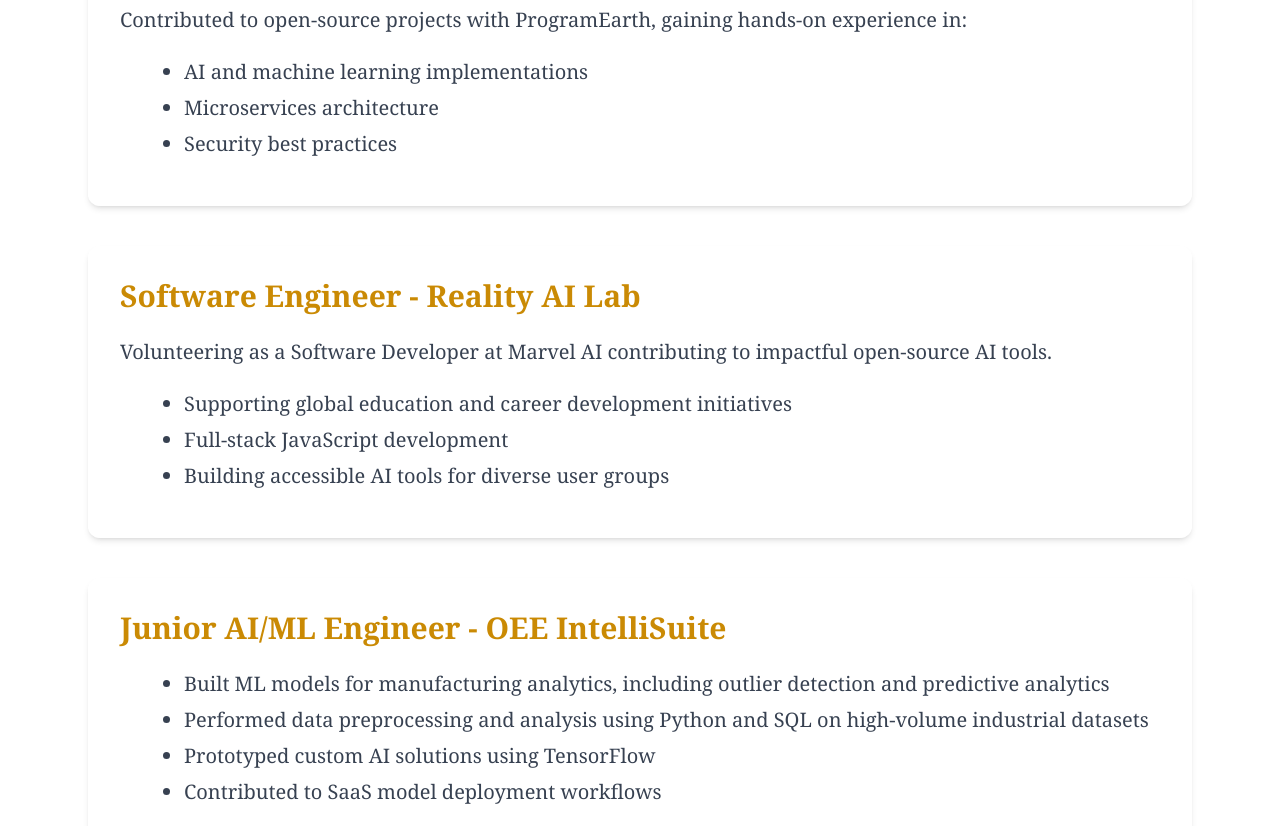
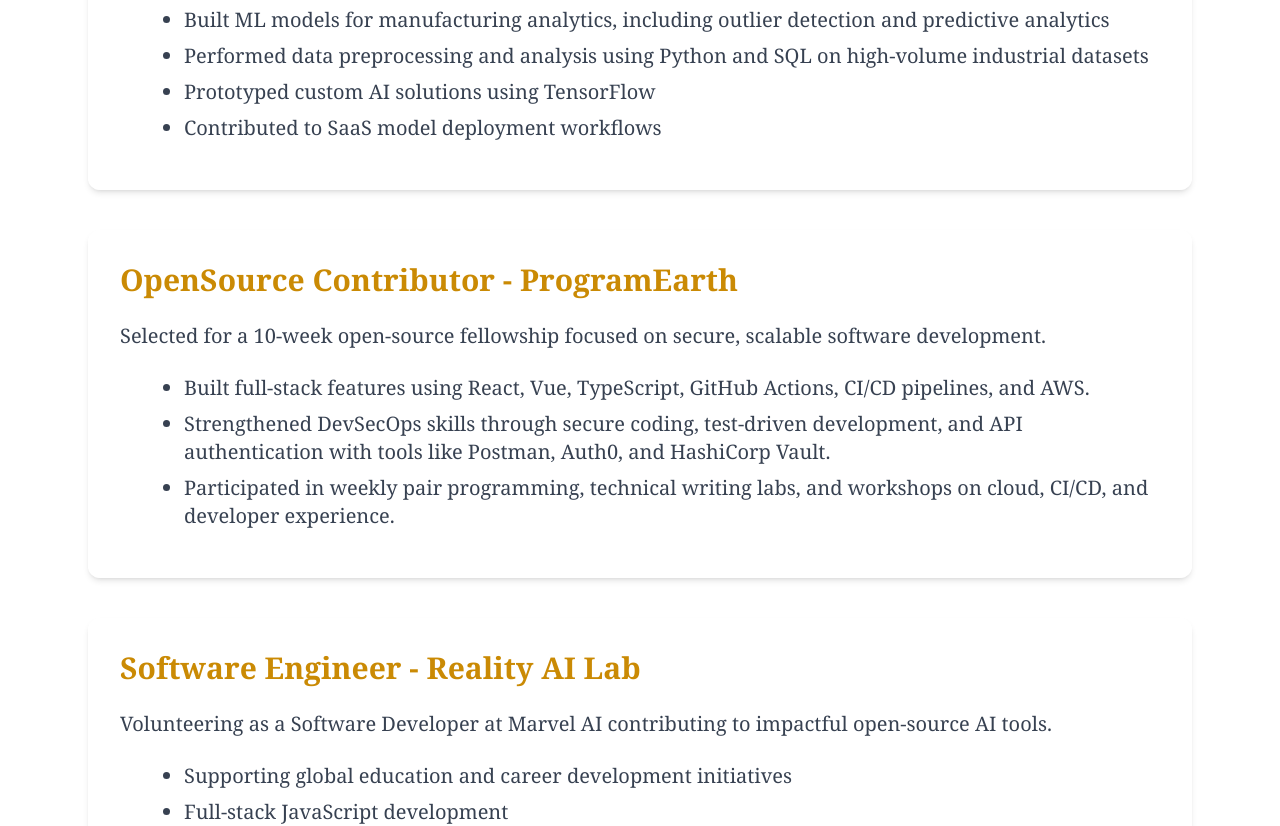
Before and after one commit to thao-1/Portfolio-website, a Next.js app: page / in a window 1280 px wide. Shown: the part 3760-4586 px from the top of the page. Built offline with nearby package versions, Linux system fonts and the light colour scheme.

Commit message:
Update experience

```diff
--- a/src/app/page.tsx
+++ b/src/app/page.tsx
@@ -374,18 +374,29 @@ export default function Portfolio() {
         <section className="space-y-8">
           <h2 className="text-6xl font-semibold border-b-2 border-yellow-300 dark:border-yellow-700 pb-4">Experience</h2>
           <div className="space-y-10">
-            {/* Experience Item 1 */}
+            {/* Experience Item 1 - OEE IntelliSuite (moved to top) */}
             <div className="bg-white/50 dark:bg-gray-800/50 rounded-xl p-8 shadow-md hover:shadow-lg transition-all">
-              <h3 className="text-3xl font-bold text-yellow-600 dark:text-yellow-400 mb-4">OpenSource Contributor - ProgramEarth</h3>
-              <p className="text-xl mb-4 text-gray-700 dark:text-gray-300">Contributed to open-source projects with ProgramEarth, gaining hands-on experience in:</p>
+              <h3 className="text-3xl font-bold text-yellow-600 dark:text-yellow-400 mb-4">Junior AI/ML Engineer - OEE IntelliSuite</h3>
               <ul className="list-disc ml-8 space-y-2">
-                <li className="text-xl text-gray-700 dark:text-gray-300">AI and machine learning implementations</li>
-                <li className="text-xl text-gray-700 dark:text-gray-300">Microservices architecture</li>
-                <li className="text-xl text-gray-700 dark:text-gray-300">Security best practices</li>
+                <li className="text-xl text-gray-700 dark:text-gray-300">Built ML models for manufacturing analytics, including outlier detection and predictive analytics</li>
+                <li className="text-xl text-gray-700 dark:text-gray-300">Performed data preprocessing and analysis using Python and SQL on high-volume industrial datasets</li>
+                <li className="text-xl text-gray-700 dark:text-gray-300">Prototyped custom AI solutions using TensorFlow</li>
+                <li className="text-xl text-gray-700 dark:text-gray-300">Contributed to SaaS model deployment workflows</li>
               </ul>
             </div>
 
-            {/* Experience Item 2 */}
+            {/* Experience Item 2 - ProgramEarth with updated description */}
+            <div className="bg-white/50 dark:bg-gray-800/50 rounded-xl p-8 shadow-md hover:shadow-lg transition-all">
+              <h3 className="text-3xl font-bold text-yellow-600 dark:text-yellow-400 mb-4">OpenSource Contributor - ProgramEarth</h3>
+              <p className="text-xl mb-4 text-gray-700 dark:text-gray-300">Selected for a 10-week open-source fellowship focused on secure, scalable software development.</p>
+              <ul className="list-disc ml-8 space-y-2">
+                <li className="text-xl text-gray-700 dark:text-gray-300">Built full-stack features using React, Vue, TypeScript, GitHub Actions, CI/CD pipelines, and AWS.</li>
+                <li className="text-xl text-gray-700 dark:text-gray-300">Strengthened DevSecOps skills through secure coding, test-driven development, and API authentication with tools like Postman, Auth0, and HashiCorp Vault.</li>
+                <li className="text-xl text-gray-700 dark:text-gray-300">Participated in weekly pair programming, technical writing labs, and workshops on cloud, CI/CD, and developer experience.</li>
+              </ul>
+            </div>
+
+            {/* Experience Item 3 */}
             <div className="bg-white/50 dark:bg-gray-800/50 rounded-xl p-8 shadow-md hover:shadow-lg transition-all">
               <h3 className="text-3xl font-bold text-yellow-600 dark:text-yellow-400 mb-4">Software Engineer - Reality AI Lab</h3>
               <p className="text-xl mb-4 text-gray-700 dark:text-gray-300">Volunteering as a Software Developer at Marvel AI contributing to impactful open-source AI tools.</p>
@@ -393,17 +404,6 @@ export default function Portfolio() {
                 <li className="text-xl text-gray-700 dark:text-gray-300">Supporting global education and career development initiatives</li>
                 <li className="text-xl text-gray-700 dark:text-gray-300">Full-stack JavaScript development</li>
                 <li className="text-xl text-gray-700 dark:text-gray-300">Building accessible AI tools for diverse user groups</li>
-              </ul>
-            </div>
-
-            {/* Experience Item 3 */}
-            <div className="bg-white/50 dark:bg-gray-800/50 rounded-xl p-8 shadow-md hover:shadow-lg transition-all">
-              <h3 className="text-3xl font-bold text-yellow-600 dark:text-yellow-400 mb-4">Junior AI/ML Engineer - OEE IntelliSuite</h3>
-              <ul className="list-disc ml-8 space-y-2">
-                <li className="text-xl text-gray-700 dark:text-gray-300">Built ML models for manufacturing analytics, including outlier detection and predictive analytics</li>
-                <li className="text-xl text-gray-700 dark:text-gray-300">Performed data preprocessing and analysis using Python and SQL on high-volume industrial datasets</li>
-                <li className="text-xl text-gray-700 dark:text-gray-300">Prototyped custom AI solutions using TensorFlow</li>
-                <li className="text-xl text-gray-700 dark:text-gray-300">Contributed to SaaS model deployment workflows</li>
               </ul>
             </div>
 
```
